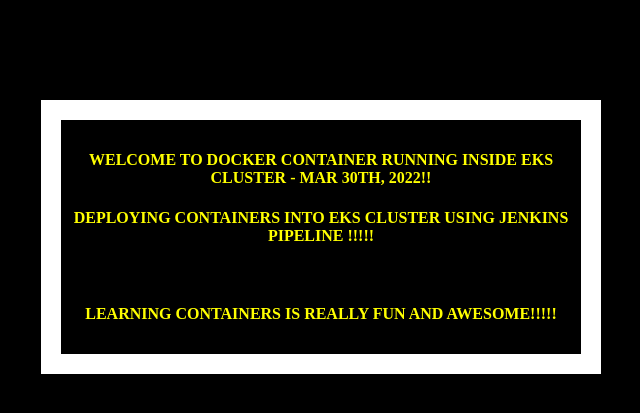
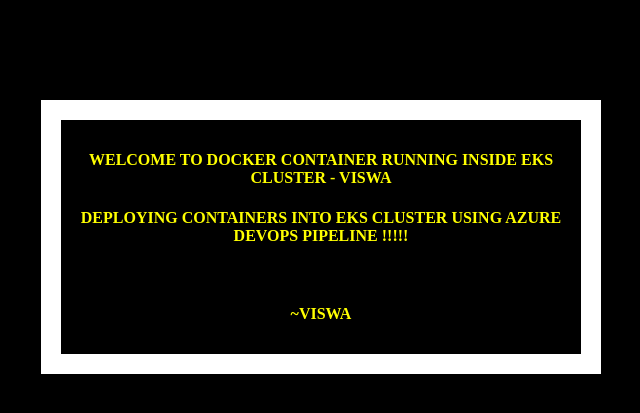
Before and after one commit to Arokya-Peter-Paul/dockerproj, a Flask app: page / in a window 1280 px wide. Shown: the top 413 px of the page, without its empty margins (319-959 px from the left). Run offline with Flask 2, Linux system fonts and the light colour scheme.

Commit message:
Changes made to UI - Added my changes on front end

```diff
--- a/templates/index.html
+++ b/templates/index.html
@@ -19,10 +19,10 @@
   </head>
   <body>
     <div class="container">
-      <h4>Welcome to Docker Container running inside  EKS Cluster - Mar 30th, 2022!!</h4>
-      <h4>Deploying Containers into EKS cluster using Jenkins Pipeline !!!!!</h4>
+      <h4>Welcome to Docker Container running inside  EKS Cluster - VISWA</h4>
+      <h4>Deploying Containers into EKS cluster using Azure Devops Pipeline !!!!!</h4>
       <br>
-       <h4>Learning containers is really fun and awesome!!!!!</h4>
+       <h4>~Viswa</h4>
     </div>
   </body>
 </html>
```
